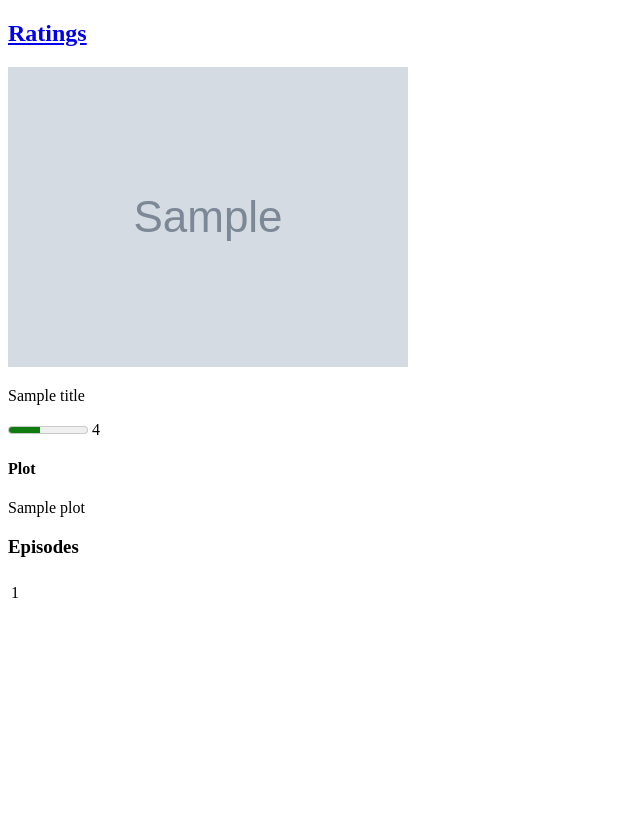
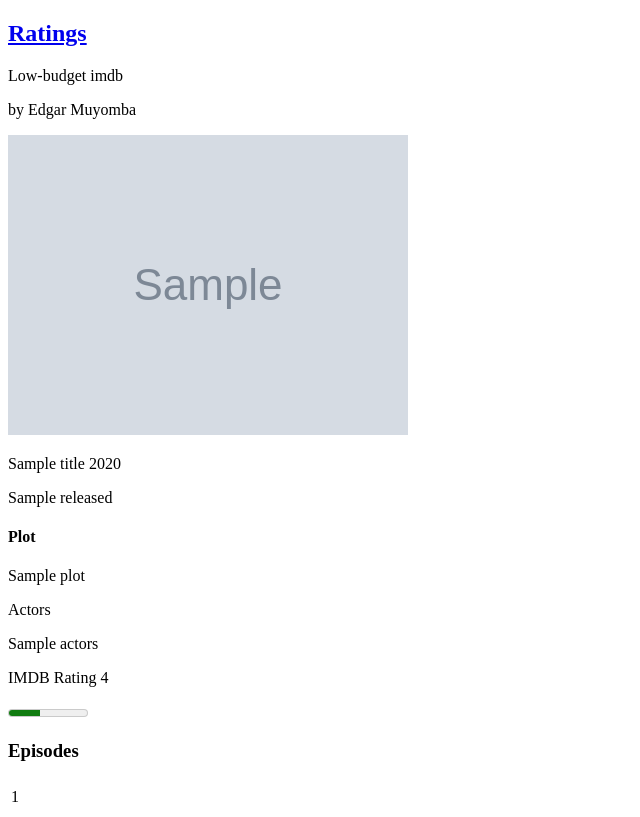
Before and after one commit to edgarmuyomba/ratings, a Django app: template core/templates/core/serie_details.html in a window 1280 px wide. Shown: the whole page, without its empty margins (0-640 px from the left). Before the commit the page ends 598 px from the top, so only its background shows below. Run offline with Django 4.2, Linux system fonts and the light colour scheme; the template is opened without the code that fills it: most values are stand-ins (such as "Sample title", 1, 10 or a date in 2020); grey boxes marked "Sample" are stand-in pictures; data that the repository does not hold is empty.

Commit message:
feature: serie details

```diff
--- a/core/templates/core/serie_details.html
+++ b/core/templates/core/serie_details.html
@@ -7,27 +7,34 @@
     <meta name="viewport" content="width=device-width, initial-scale=1.0">
     <title>{{ title }}</title>
     <script src="{% static 'core/js/details.js' %}" defer></script>
+    <link rel="stylesheet" href="{% static 'core/css/serie_details.css' %}">
 </head>
 
 <body>
     <div class="navbar">
+        <h2>
             <a href="/">
-            <h2>Ratings</h2>
+                Ratings
             </a>
+        </h2>
+        <p>Low-budget imdb</p>
+        <p>by Edgar Muyomba</p>
     </div>
     <div class="main">
         <div class="image">
             <img src="{{ poster }}" alt="movie_poster">
         </div>
         <div class="details">
-            <p class="title">{{ title }}</p>
+            <p class="title">{{ title }} <span>{{ year }}</span></p>
+            <p class="released">{{ released }}</p>
             <p class="imdbId" hidden>{{ imdbId }}</p>
-            <div class="rating">
-                <meter id="imdb_rating" value="{{ rating }}" min="0" max="10"></meter>
-                <span>{{ rating}}</span>
-            </div>
             <h4>Plot</h4>
             <p class="plot">{{ plot }}</p>
+            <p>Actors</p>
+            <p class="actors">{{ actors }}</p>
+            <div class="ratings">
+                <p>IMDB Rating <span>{{ rating }}</span></p>
+                <meter id="imdb_rating" value="{{ rating }}" min="0" max="10"></meter>
             </div>
         </div>
         <h3>Episodes</h3>
@@ -57,6 +64,7 @@
             </tbody> -->
             </table>
         </div>
+    </div>
 </body>
 
 </html>
--- a/core/views.py
+++ b/core/views.py
@@ -40,8 +40,12 @@ def details(request, imdbId, type):
         # web scraping
         data = runScraper(imdbId)
         context = data
-        poster = requests.get(f"https://www.omdbapi.com/?apikey={omdbKey}&i={imdbId}").json()['Poster']
-        context['poster'] = poster
+        data = requests.get(f"https://www.omdbapi.com/?apikey={omdbKey}&i={imdbId}").json()
+        context['poster'] = data['Poster']
+        context['year'] = data['Year']
+        context['released'] = data['Released']
+        context['genre'] = data['Genre']
+        context['actors'] = data['Actors']
         return render(request, "core/serie_details.html", context)
 
 
```
Also changed, not shown: core/static/core/css/serie_details.css (added). Lines whose indentation alone changed are shown as unchanged.
